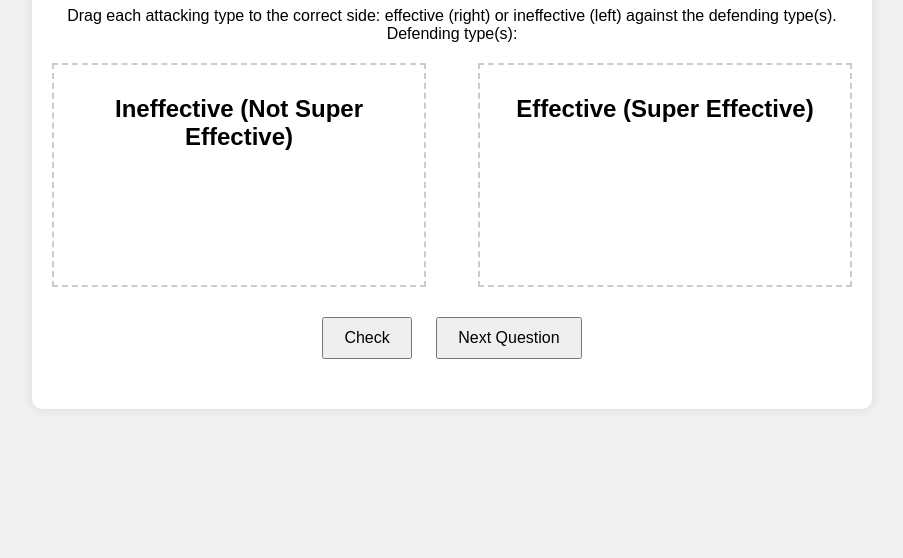
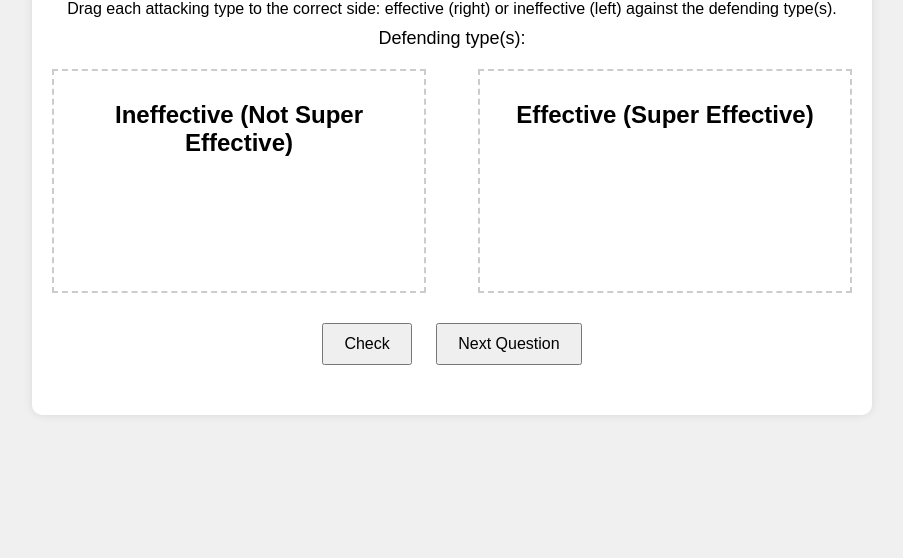
Before and after one commit to Sintezella/Pokemon-types-matchups, a plain HTML site: page index.html in a window 1280 px wide. Shown: the part 242-800 px from the top of the page, without its empty margins (188-1091 px from the left). Drawn offline with Linux system fonts and the light colour scheme.

Commit message:
Update styles.css

```diff
--- a/styles.css
+++ b/styles.css
@@ -4,7 +4,7 @@ body {
     display: flex;
     justify-content: center;
     align-items: center;
-    height: 100vh;
+    min-height: 100vh;
     margin: 0;
 }
 
@@ -37,6 +37,7 @@ body {
     cursor: move;
     display: inline-block;
     border-radius: 5px;
+    user-select: none;
 }
 
 .correct {
@@ -62,3 +63,8 @@ button {
     margin-top: 20px;
     font-size: 16px;
 }
+
+#defending-type {
+    font-size: 18px;
+    margin: 10px 0;
+}
```
